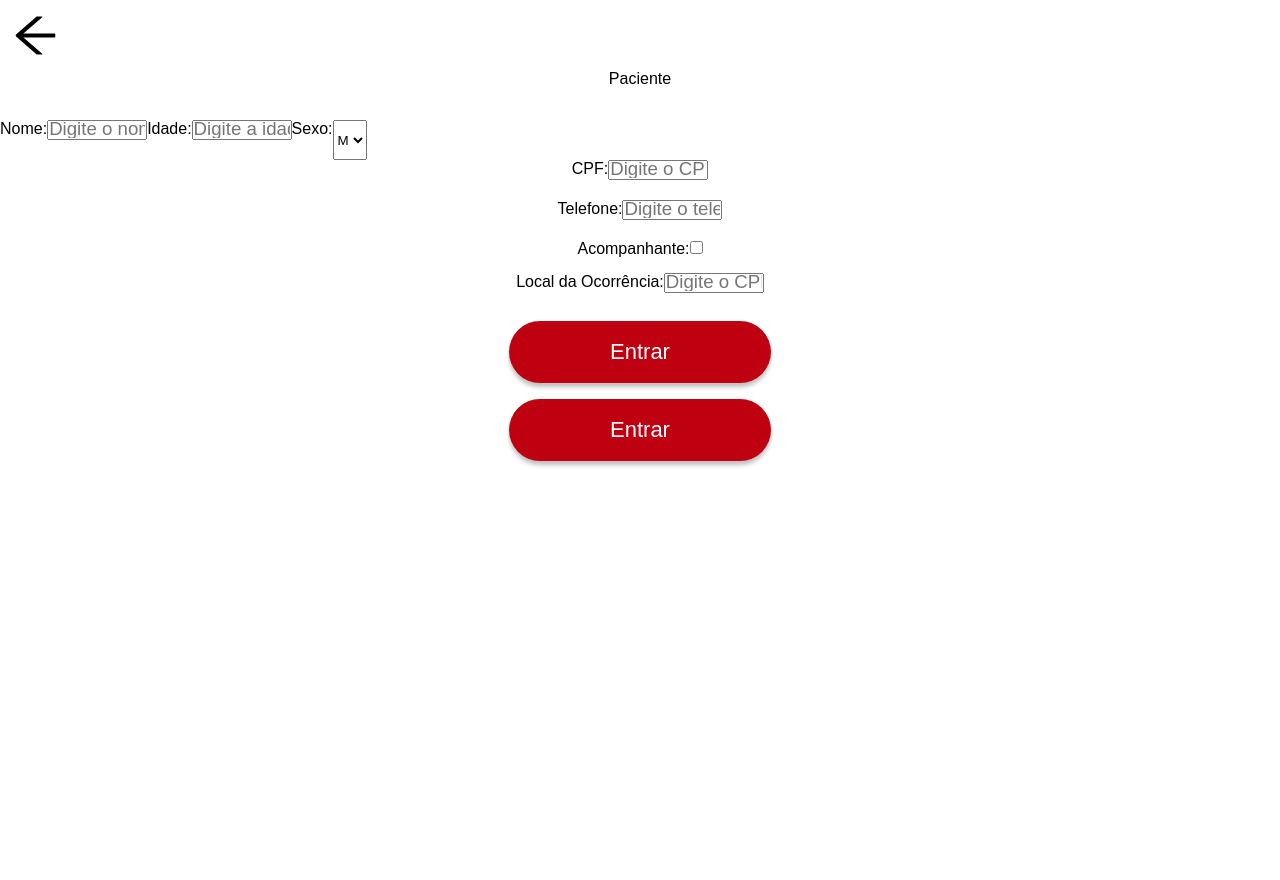
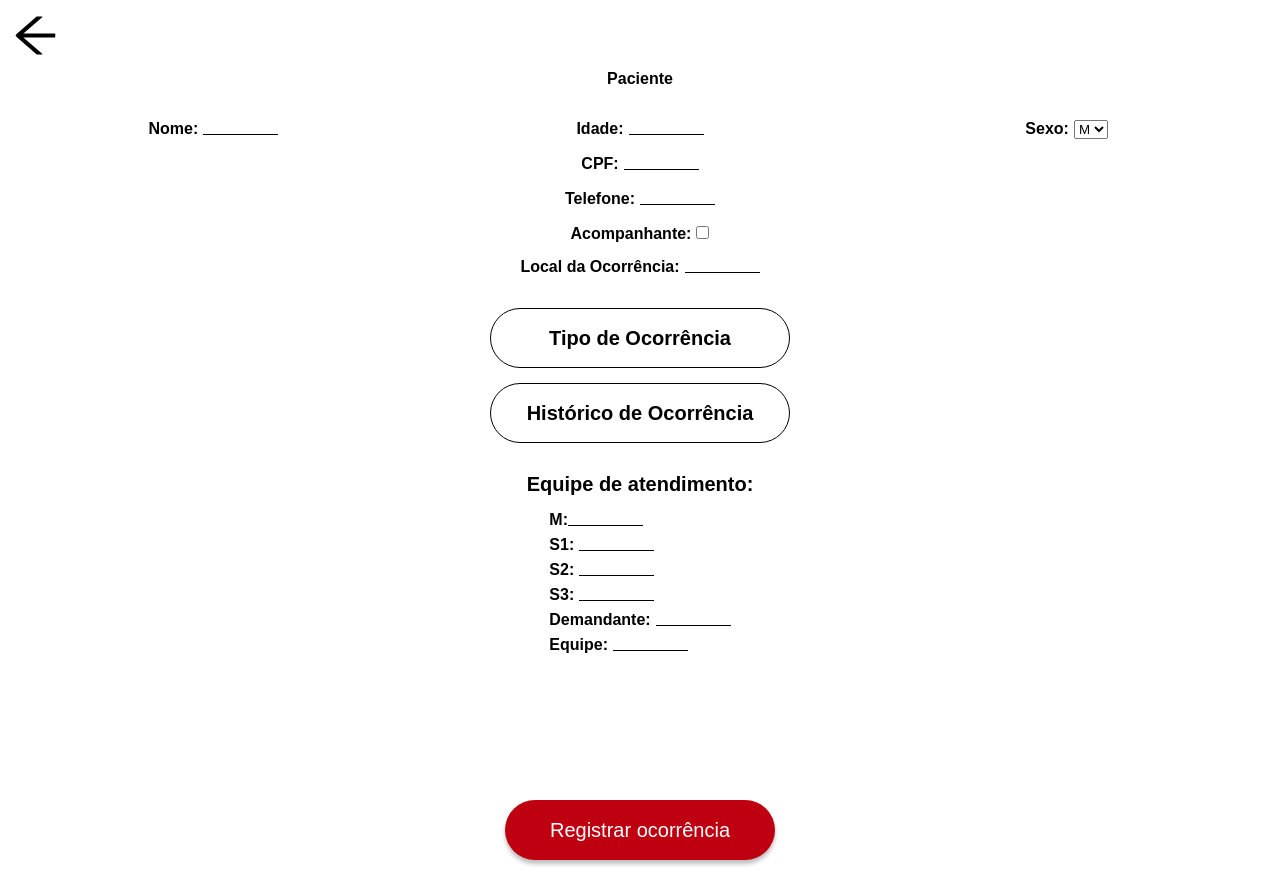
Before and after one commit to Brunoo47/Sistema-Bombeiros, a React (Vite) app in the folder vite-project/: page /RegistrarOcorre in a window 1280 px wide. Before the commit the page ends 800 px from the top, so only its background shows below. Built offline with nearby package versions, Linux system fonts and the light colour scheme; a web font is replaced by a local one.

Commit message:
término página registrar Ocorre

```diff
--- a/vite-project/src/components/MenuButtonO.jsx
+++ b/vite-project/src/components/MenuButtonO.jsx
@@ -6,9 +6,7 @@ function MenuButtonO() {
   return (
     <>
     <div className="containerMenuButton" >
-      <button className="buttonMenu">
-      <AiOutlineMenu size={40} color={"#000"}/>
-      </button>
+
     </div>
 
 
--- a/vite-project/src/global.css
+++ b/vite-project/src/global.css
@@ -58,8 +58,6 @@ h2 {
   margin-top: 2rem;
   margin-bottom: 3rem;
 }
-
-
 
 /* Layout Tarja  */
 
--- a/vite-project/src/pages/Entrar/index.jsx
+++ b/vite-project/src/pages/Entrar/index.jsx
@@ -9,10 +9,15 @@ function Entrar() {
       <div className="EntrarPage">
         <img className="logo" src={Logo} alt="logo do sistema" />
         <Link to="/infos">
-          <Button nome={"Entrar"}  style={{width:'262px',
-                height: '62px',
-                margin: '8px',
-                fontSize: '22px'}}/>
+          <Button
+            nome={"Entrar"}
+            style={{
+              width: "262px",
+              height: "62px",
+              margin: "8px",
+              fontSize: "22px",
+            }}
+          />
         </Link>
       </div>
     </>
--- a/vite-project/src/pages/Registrar/index.jsx
+++ b/vite-project/src/pages/Registrar/index.jsx
@@ -3,9 +3,8 @@ import Avatar from "../../assets/icon.png";
 import iconRegister from "../../assets/file-pencil.png";
 import iconRecord from "../../assets/archive.png";
 import Navbar from "../../components/Navbar";
+import { Link } from "react-router-dom";
 import "./style.css";
-
-
 
 function Registrar() {
   return (
@@ -19,10 +18,12 @@ function Registrar() {
         </div>
         <div className="mainOcorrencia">
           <h1>Ocorrencias</h1>
+          <Link className="linkRegistrar" to="/RegistrarOcorre">
             <div className="cardOcorrencias cardOcorrenciasTop">
-        <img className="icone"  src={iconRegister}  alt="icone Registro" />
+              <img className="icone" src={iconRegister} alt="icone Registro" />
               <h1>Registrar Ocorrência</h1>
             </div>
+          </Link>
           <div className="cardOcorrencias cardOcorrenciasBottom">
             <img className="icone" src={iconRecord} alt="icone Histórico" />
             <h1>Histórico de Ocorrência</h1>
@@ -30,7 +31,6 @@ function Registrar() {
         </div>
         <Navbar />
       </div>
-
     </>
   );
 }
--- a/vite-project/src/pages/Registrar/style.css
+++ b/vite-project/src/pages/Registrar/style.css
@@ -47,3 +47,12 @@
   flex-direction: column;
   align-items: center;
 }
+
+.linkRegistrar {
+  text-decoration: none;
+}
+
+.fieldButtonRegistrarOcorre {
+  display: flex;
+  justify-content: center;
+}
--- a/vite-project/src/pages/RegistrarOcorre/index.jsx
+++ b/vite-project/src/pages/RegistrarOcorre/index.jsx
@@ -1,10 +1,23 @@
 import React from "react";
 import Button from "../../components/Button";
-import InputD from "../../components/InputD";
+import { Link } from "react-router-dom";
 import { AiOutlineArrowLeft } from "react-icons/ai";
-import "./style.css"
+import "./style.css";
 
 function RegistrarOcorre() {
+
+  const showCheck = () => {
+    const pickCheck = document.getElementById("companionCheck");
+    const containerCompanion = document.getElementById("containerCompanion");
+
+    if (pickCheck.checked) {
+      containerCompanion.style.display = "flex";
+    } else {
+      containerCompanion.style.display = "none";
+    }
+
+  }
+
   return (
     <>
       <div className="RegistrarOcorreContainer">
@@ -12,115 +25,113 @@ function RegistrarOcorre() {
           <div className="arrowIcon">
             <AiOutlineArrowLeft size={55} color={"#000"} />
           </div>
-
         </div>
         <div className="containerInfo">
           <div className="titleInfo">
             <span>Paciente</span>
           </div>
           <div className="firstInfo">
-            <label htmlFor="">
-              Nome:
-            </label>
-            <InputD
-              type={"text"}
-              placeholder={"Digite o nome"}
-              style={{ width: "100px", height: "20px", marginBottom: "20px" }}
-            />
-            <label htmlFor="">
-              Idade:
-            </label>
-            <InputD
-              type={"text"}
-              placeholder={"Digite a idade"}
-              style={{ width: "100px", height: "20px", marginBottom: "20px" }}
-            />
-            <label htmlFor="">
-              Sexo:
-            </label>
-            <select name="" id="" placeholder="Selecione uma opção">
-              <option value="">M</option>
-              <option value="">F</option>
-            </select>
-
+            <div className="marginInput">
+              <label htmlFor="">Nome:</label>
+              <input type="text" className="inputRegistrarOcorre" />
+            </div>
+            <div className="marginInput">
+              <label htmlFor="">Idade:</label>
+              <input type="text" className="inputRegistrarOcorre" />
+            </div>
+            <div className="marginInput">
+              <label htmlFor="">Sexo:</label>
+              <select name="" id="" placeholder="Selecione uma opção">
+                <option value="">M</option>
+                <option value="">F</option>
+              </select>
+            </div>
           </div>
           <div className="secondInfo">
-            <label htmlFor="">
-              CPF:
-            </label>
-            <InputD
-              type={"text"}
-              placeholder={"Digite o CPF"}
-              style={{ width: "100px", height: "20px", marginBottom: "20px" }}
-            />
+            <div className="marginInput">
+              <label htmlFor="">CPF:</label>
+              <input type="text" className="inputRegistrarOcorre" />
+            </div>
           </div>
           <div className="thirdInfo">
-            <label htmlFor="">
-              Telefone:
-            </label>
-            <InputD
-              type={"text"}
-              placeholder={"Digite o telefone"}
-              style={{ width: "100px", height: "20px", marginBottom: "20px" }}
-            />
+            <div className="marginInput">
+              <label htmlFor="">Telefone:</label>
+              <input type="text" className="inputRegistrarOcorre" />
+            </div>
           </div>
           <div className="fourthInfo">
             <div className="titleCompanion">
-              <label htmlFor="">
-                Acompanhante:
-              </label>
-              <input type="checkbox" />
+              <div className="marginInput">
+                <label htmlFor="">Acompanhante:</label>
+                <input type="checkbox" id="companionCheck" onClick={showCheck} />
+              </div>
             </div>
-            <div className="containerCompanion" style={{ display: "none" }}>
-              <div>
-                <label htmlFor="">
-                  Nome:
-                </label>
-                <InputD
-                  type={"text"}
-                  placeholder={"Digite o nome"}
-                  style={{ width: "100px", height: "10px", marginBottom: "20px" }}
-                />
+            <div id="containerCompanion" className="containerCompanion" style={{ display: "none" }}>
+              <div className="marginInput">
+                <label htmlFor="">Nome:</label>
+                <input type="text" className="inputRegistrarOcorre" />
               </div>
-              <div>
-                <label htmlFor="">
-                  Idade:
-                </label>
-                <InputD
-                  type={"text"}
-                  placeholder={"Digite o nome"}
-                  style={{ width: "100px", height: "10px" }}
-                />
+              <div className="marginInput">
+                <label htmlFor="">Idade:</label>
+                <input type="text" className="inputRegistrarOcorre" />
               </div>
             </div>
           </div>
           <div className="fifthInfo">
-            <label htmlFor="">
-              Local da Ocorrência:
-            </label>
-            <InputD
-              type={"text"}
-              placeholder={"Digite o CPF"}
-              style={{ width: "100px", height: "20px", marginBottom: "20px" }}
-            />
+            <div className="marginInput">
+              <label htmlFor="">Local da Ocorrência:</label>
+              <input type="text" className="inputRegistrarOcorre" />
+            </div>
           </div>
           <div className="sixthInfo">
-            <Button nome={"Entrar"} style={{
-              width: '262px',
-              height: '62px',
-              margin: '8px',
-              fontSize: '22px'
-            }} />
-            <Button nome={"Entrar"} style={{
-              width: '262px',
-              height: '62px',
-              margin: '8px',
-              fontSize: '22px'
-            }} />
+            <Link to="/metodoOcorrencias">
+              <button className="buttonRegistrarOcorre">Tipo de Ocorrência</button>
+            </Link>
+            <Link to="/metodoHistorico1">
+              <button className="buttonRegistrarOcorre">Histórico de Ocorrência</button>
+            </Link>
+          </div>
+          <div className="seventhInfo">
+            <span>Equipe de atendimento: </span>
+            <div>
+              <div className="marginInputTeam">
+                <label htmlFor=""> M:</label>
+                <input type="text" className="inputRegistrarOcorre configurationTeam" />
+              </div>
+              <div className="marginInput">
+                <label htmlFor="">S1:</label>
+                <input type="text" className="inputRegistrarOcorre configurationTeam " />
+              </div>
+              <div className="marginInput">
+                <label htmlFor="">S2:</label>
+                <input type="text" className="inputRegistrarOcorre configurationTeam" />
+              </div>
+              <div className="marginInput">
+                <label htmlFor="">S3:</label>
+                <input type="text" className="inputRegistrarOcorre configurationTeam" />
+              </div>
+              <div className="marginInput">
+                <label htmlFor=""> Demandante:</label>
+                <input type="text" className="inputRegistrarOcorre configurationTeam" />
+              </div>
+              <div className="marginInput">
+                <label htmlFor="">Equipe:</label>
+                <input type="text" className="inputRegistrarOcorre configurationTeam" />
+              </div>
+            </div>
+          </div>
 
-          </div>
         </div>
-
+        <div className="fieldButtonRegistrarOcorre">
+          <Button
+            nome={"Registrar ocorrência"}
+            style={{
+              width: "270px",
+              height: "60px",
+              fontSize: "20px",
+            }}
+          />
+        </div>
       </div>
     </>
   );
--- a/vite-project/src/pages/RegistrarOcorre/style.css
+++ b/vite-project/src/pages/RegistrarOcorre/style.css
@@ -6,6 +6,7 @@
 .containerInfo {
   width: 100vw;
   height: calc(100% - 70px);
+  font-weight: bold;
 }
 
 .titleInfo {
@@ -21,7 +22,9 @@
 
 .firstInfo {
   width: 100vw;
-    display: flex;
+  display: grid;
+  justify-items: center;
+  grid-template-columns: 1fr 1fr 1fr;
 }
 
 .secondInfo {
@@ -49,15 +52,62 @@
   align-items: center;
   flex-direction: column;
   border: 1px solid #000;
+  margin-top: 10px;
+}
+
+.titleCompanion {
+  align-items: center;
 }
 
 .fifthInfo {
   display: flex;
   justify-content: center;
+  margin-bottom: 15px;
 }
 
 .sixthInfo {
   display: flex;
   flex-direction: column;
   align-items: center;
+  margin-bottom: 15px;
 }
+
+.buttonRegistrarOcorre {
+  width: 300px;
+  height: 60px;
+  border-radius: 30px;
+  font-size: 14px;
+  background-color: transparent;
+  margin-bottom: 15px;
+  border: 1px solid #000;
+  font-weight: bold;
+  font-size: 20px;
+}
+
+.seventhInfo {
+    display: flex;
+    flex-direction: column;
+    align-items: center;
+  }
+
+.seventhInfo span {
+  margin-bottom: 15px;
+  font-size: 20px;
+  text-align: start;
+}
+
+.inputRegistrarOcorre{
+  width: 75px;
+  height: 10px;
+  border: none;
+  border-bottom: 1px solid #000;
+  margin-bottom: 20px;
+}
+
+.marginInput label {
+  margin-right: 5px;
+}
+
+.configurationTeam {
+  margin-bottom: 10px;
+}
```
Lines whose indentation alone changed are shown as unchanged.
